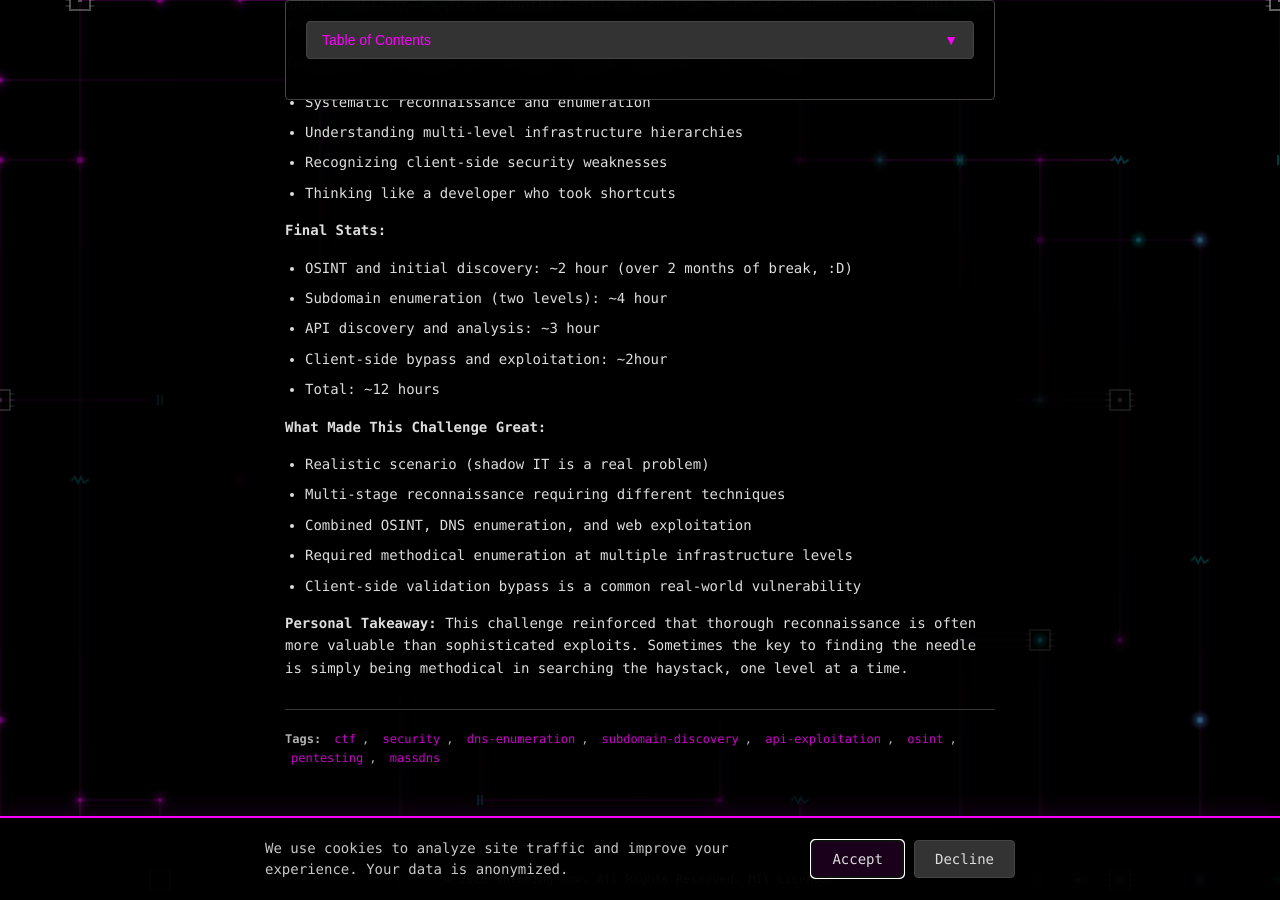
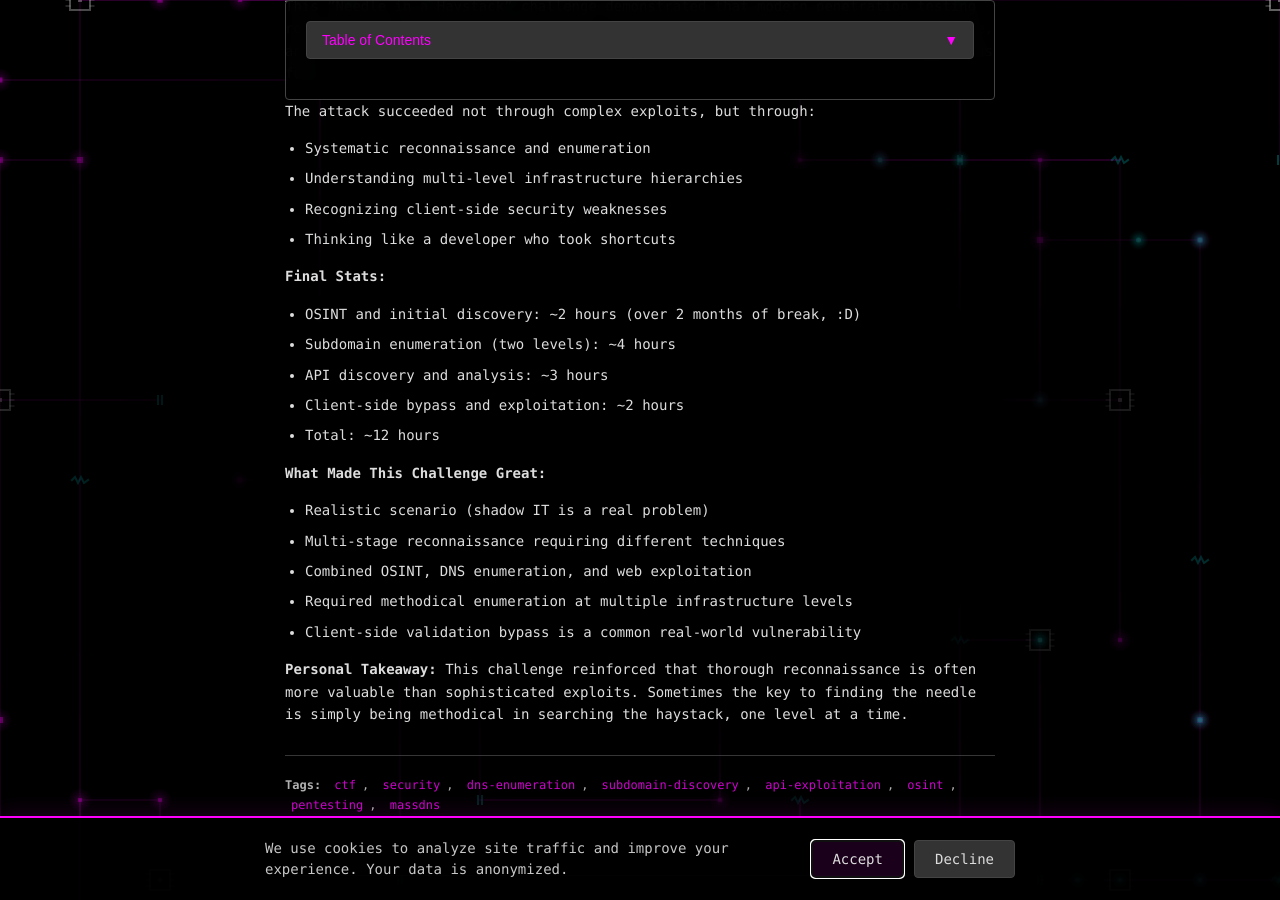
Before and after one commit to tpbansal/thinkingcow, a Jekyll site: the page built from _posts/2025-12-28-wiz-ctf-writeup.md, in a window 1280 px wide and 900 px high, scrolled down 15016 px. Built offline with Jekyll 4.4.1, drawn with Linux system fonts in a browser that asks for light colours; some of the changed text lies outside the part shown.

Commit message:
some explicit corrections

```diff
--- a/_posts/2025-12-28-wiz-ctf-writeup.md
+++ b/_posts/2025-12-28-wiz-ctf-writeup.md
@@ -384,10 +384,10 @@
 - Thinking like a developer who took shortcuts
 
 **Final Stats:**
-- OSINT and initial discovery: ~2 hour (over 2 months of break, :D)
-- Subdomain enumeration (two levels): ~4 hour
-- API discovery and analysis: ~3 hour
-- Client-side bypass and exploitation: ~2hour
+- OSINT and initial discovery: ~2 hours (over 2 months of break, :D)
+- Subdomain enumeration (two levels): ~4 hours
+- API discovery and analysis: ~3 hours
+- Client-side bypass and exploitation: ~2 hours
 - Total: ~12 hours
 
 **What Made This Challenge Great:**
```
Also changed, not shown: other parts of _posts/2025-12-28-wiz-ctf-writeup.md (+1 -1 lines), _posts/2025-07-10-wiz-ctf-writeup.md (+3 -1 lines), _posts/2025-09-10-wiz-ctf-writeup.md (+6 -1 lines), _posts/2025-11-21-wiz-ctf-writeup.md (+1 -1 lines).
